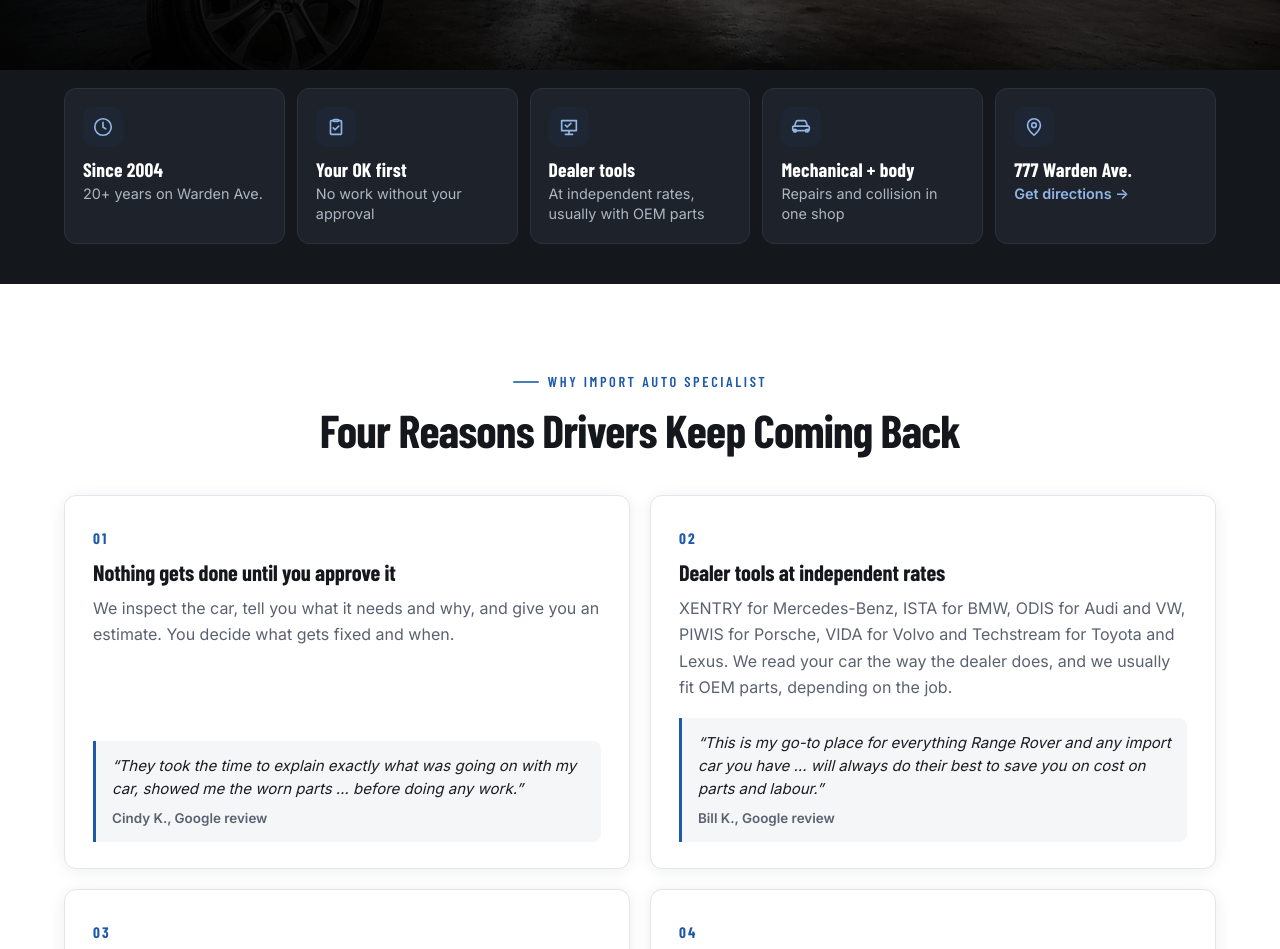
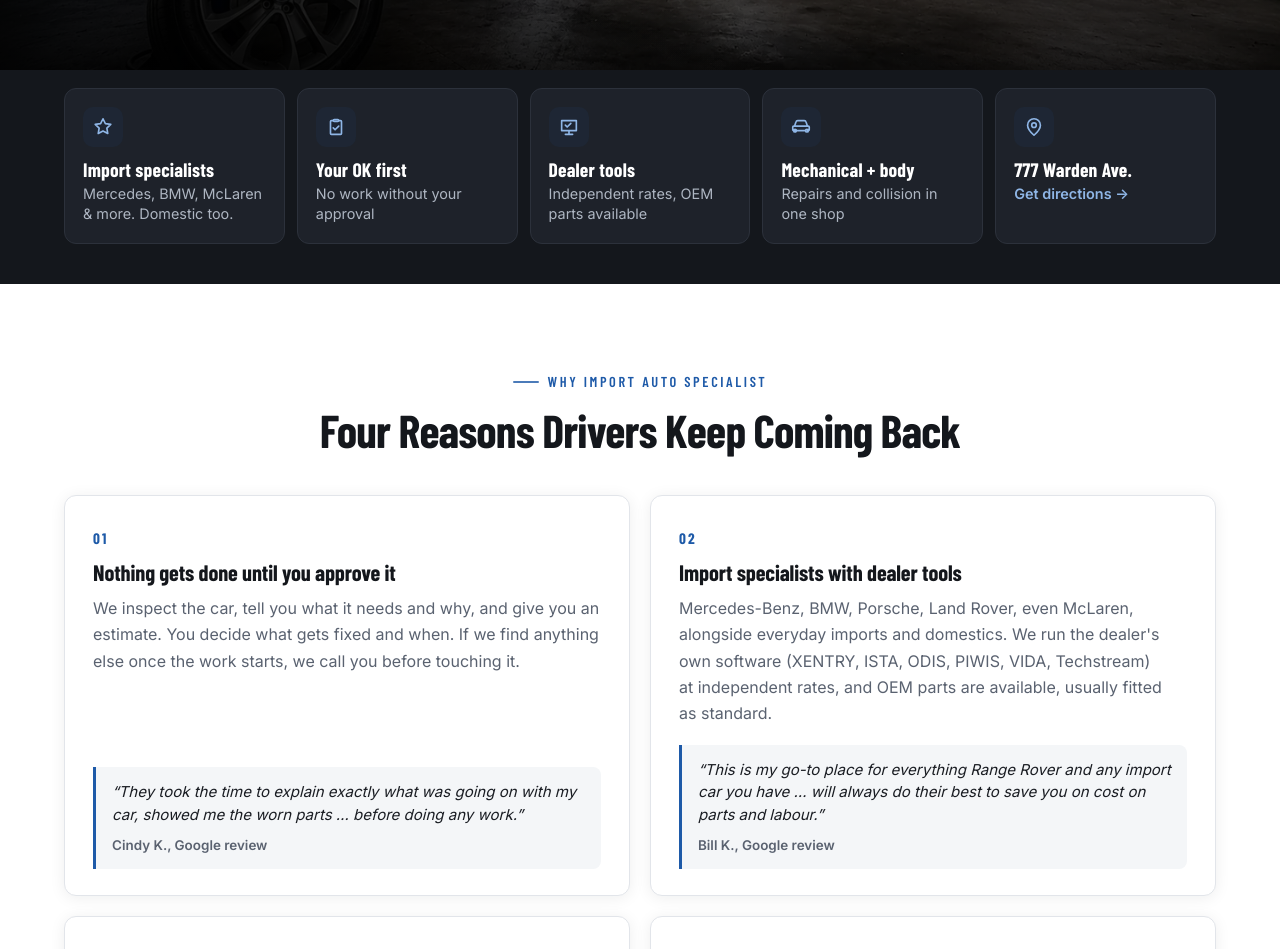
Before and after one commit to pamiramiry/import-auto-specialist, a plain HTML site: page index.html in a window 1280 px wide. Shown: the part 609-1558 px from the top of the page. Drawn offline with Linux system fonts and the light colour scheme.

Commit message:
Homepage: import-specialist positioning, OEM parts available
Co-Authored-By: Claude Opus 5.5 <noreply@anthropic.com>

```diff
--- a/index.html
+++ b/index.html
@@ -444,9 +444,9 @@
     <section class="glance" aria-label="Import Auto Specialist at a glance">
       <ul class="container glance-grid">
         <li class="glance-item reveal">
-          <span class="glance-icon" aria-hidden="true"><svg viewBox="0 0 24 24" width="22" height="22"><circle cx="12" cy="12" r="9" fill="none" stroke="currentColor" stroke-width="1.8"/><path fill="none" stroke="currentColor" stroke-width="1.8" stroke-linecap="round" d="M12 7v5l3 2"/></svg></span>
-          <span class="glance-title">Since 2004</span>
-          <span class="glance-label">20+ years on Warden Ave.</span>
+          <span class="glance-icon" aria-hidden="true"><svg viewBox="0 0 24 24" width="22" height="22"><path fill="none" stroke="currentColor" stroke-width="1.8" stroke-linecap="round" stroke-linejoin="round" d="m12 3 2.6 5.3 5.9.9-4.3 4.1 1 5.8L12 16.4l-5.2 2.7 1-5.8-4.3-4.1 5.9-.9z"/></svg></span>
+          <span class="glance-title">Import specialists</span>
+          <span class="glance-label">Mercedes, BMW, McLaren &amp; more. Domestic too.</span>
         </li>
         <li class="glance-item reveal">
           <span class="glance-icon" aria-hidden="true"><svg viewBox="0 0 24 24" width="22" height="22"><path fill="none" stroke="currentColor" stroke-width="1.8" stroke-linecap="round" stroke-linejoin="round" d="M9 5H7a1 1 0 0 0-1 1v13a1 1 0 0 0 1 1h10a1 1 0 0 0 1-1V6a1 1 0 0 0-1-1h-2M9 5a1 1 0 0 1 1-1h4a1 1 0 0 1 1 1 1 1 0 0 1-1 1h-4a1 1 0 0 1-1-1zM9 13l2 2 4-4"/></svg></span>
@@ -456,7 +456,7 @@
         <li class="glance-item reveal">
           <span class="glance-icon" aria-hidden="true"><svg viewBox="0 0 24 24" width="22" height="22"><path fill="none" stroke="currentColor" stroke-width="1.8" stroke-linecap="round" stroke-linejoin="round" d="M4 5h16v11H4zM8 20h8M12 16v4M8 10l2 2 4-4"/></svg></span>
           <span class="glance-title">Dealer tools</span>
-          <span class="glance-label">At independent rates, usually with OEM parts</span>
+          <span class="glance-label">Independent rates, OEM parts available</span>
         </li>
         <li class="glance-item reveal">
           <span class="glance-icon" aria-hidden="true"><svg viewBox="0 0 24 24" width="22" height="22"><path fill="none" stroke="currentColor" stroke-width="1.8" stroke-linecap="round" stroke-linejoin="round" d="M5 11l1.5-4.5A2 2 0 0 1 8.4 5h7.2a2 2 0 0 1 1.9 1.5L19 11M4 11h16a1 1 0 0 1 1 1v3a1 1 0 0 1-1 1h-1M4 11a1 1 0 0 0-1 1v3a1 1 0 0 0 1 1h1m1 0h11M7 16a1.5 1.5 0 1 1-3 0 1.5 1.5 0 0 1 3 0zm13 0a1.5 1.5 0 1 1-3 0 1.5 1.5 0 0 1 3 0z"/></svg></span>
@@ -487,13 +487,13 @@
           <article class="why-card reveal">
             <span class="why-num" aria-hidden="true">01</span>
             <h3>Nothing gets done until you approve it</h3>
-            <p>We inspect the car, tell you what it needs and why, and give you an estimate. You decide what gets fixed and when.</p>
+            <p>We inspect the car, tell you what it needs and why, and give you an estimate. You decide what gets fixed and when. If we find anything else once the work starts, we call you before touching it.</p>
             <blockquote class="why-quote">“They took the time to explain exactly what was going on with my car, showed me the worn parts … before doing any work.”<cite>Cindy K., Google review</cite></blockquote>
           </article>
           <article class="why-card reveal">
             <span class="why-num" aria-hidden="true">02</span>
-            <h3>Dealer tools at independent rates</h3>
-            <p>XENTRY for Mercedes-Benz, ISTA for BMW, ODIS for Audi and VW, PIWIS for Porsche, VIDA for Volvo and Techstream for Toyota and Lexus. We read your car the way the dealer does, and we usually fit OEM parts, depending on the job.</p>
+            <h3>Import specialists with dealer tools</h3>
+            <p>Mercedes-Benz, BMW, Porsche, Land Rover, even McLaren, alongside everyday imports and domestics. We run the dealer's own software (XENTRY, ISTA, ODIS, PIWIS, VIDA, Techstream) at independent rates, and OEM parts are available, usually fitted as standard.</p>
             <blockquote class="why-quote">“This is my go-to place for everything Range Rover and any import car you have … will always do their best to save you on cost on parts and labour.”<cite>Bill K., Google review</cite></blockquote>
           </article>
           <article class="why-card reveal">
```
Also changed, not shown: 1 other file.
